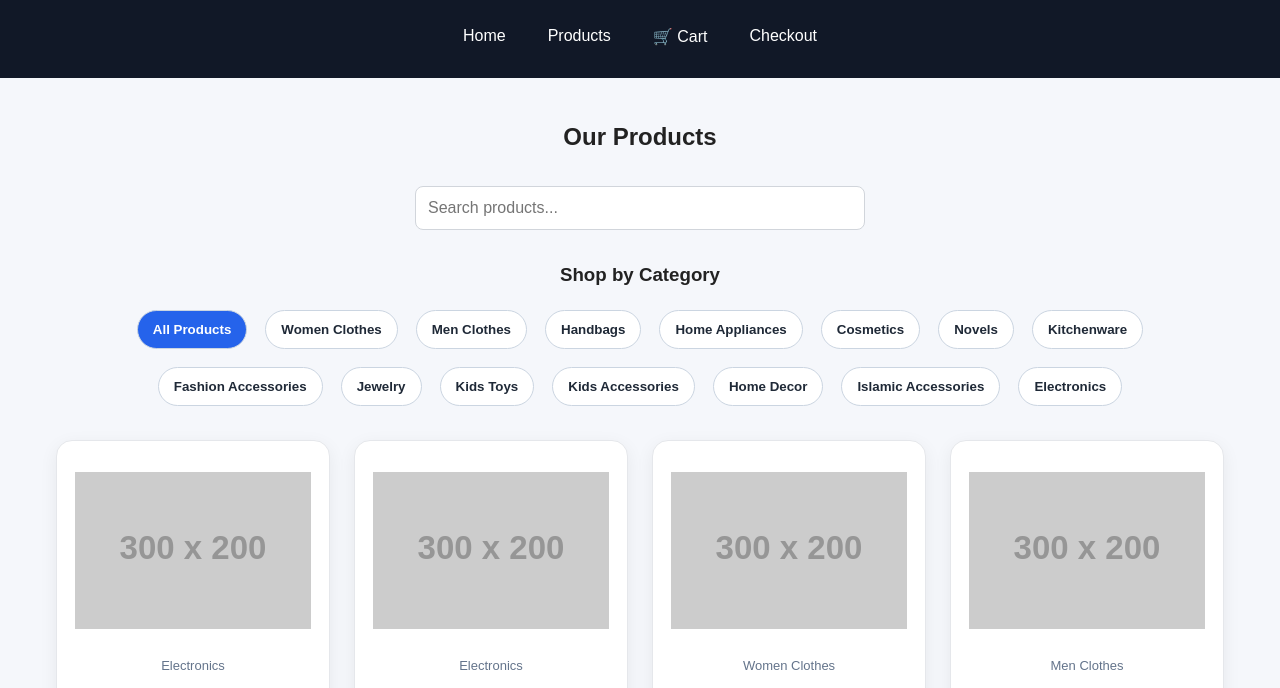
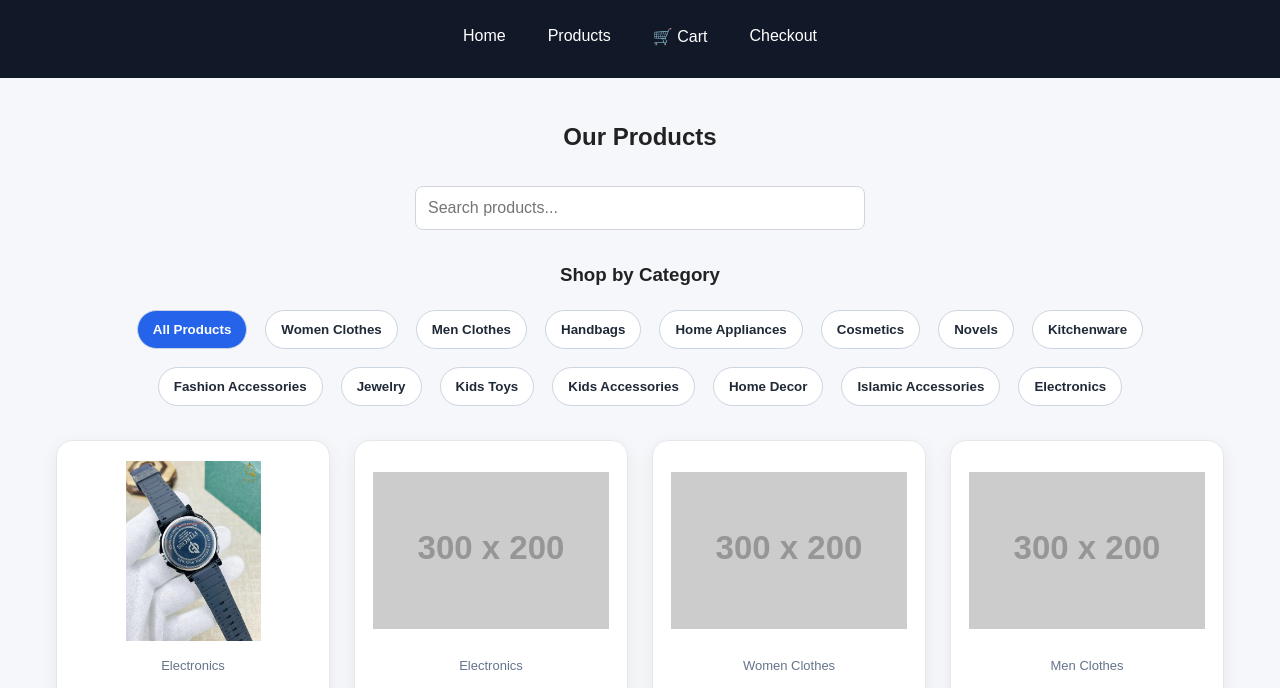
Before and after one commit to Ashionlineshop/Ashi_online_shop, a plain HTML site: page index.html in a window 1280 px wide. Shown: the part 94-782 px from the top of the page. Drawn offline with Linux system fonts and the light colour scheme; placeholder pictures from the web are drawn by us.

Commit message:
Update index.html

```diff
--- a/index.html
+++ b/index.html
@@ -269,7 +269,7 @@ const products = [
         id: 1,
         name: "Smart Watch",
         price: 2500,
-        image: "images/watch.jfif",
+        image: "images/watch.jpeg",
         category: "Electronics",
         description: "Stylish smart watch"
     },
```
